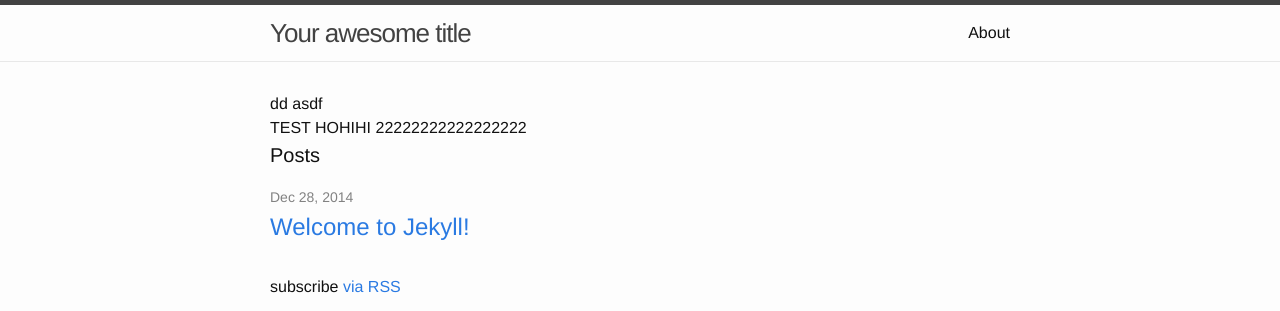
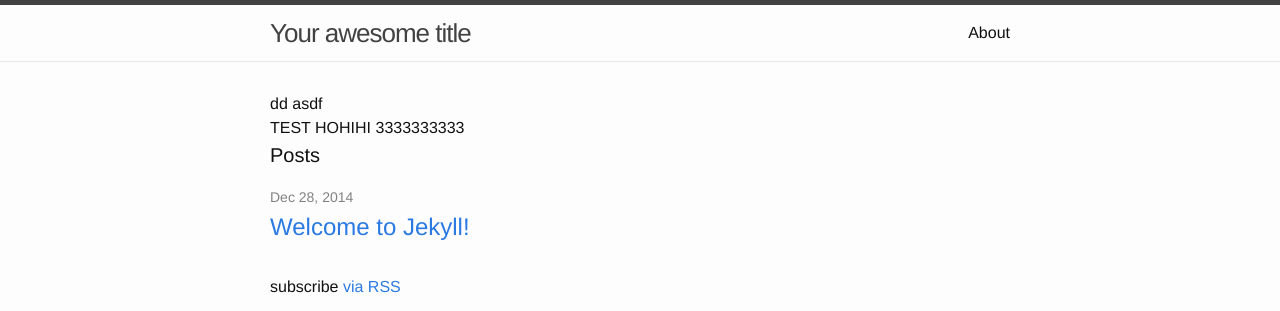
Before and after one commit to pristrom/JBehaveForJira, a Jekyll site: the page built from index.html, in a window 1280 px wide. Shown: the top 311 px of the page. Built offline with Jekyll 4.4.1, drawn with Linux system fonts in a browser that asks for light colours.

Commit message:
latest changes

```diff
--- a/_config.yml
+++ b/_config.yml
@@ -5,7 +5,8 @@
   Write an awesome description for your new site here. You can edit this
   line in _config.yml. It will appear in your document head meta (for
   Google search results) and in your feed.xml site description.
-baseurl: "" # the subpath of your site, e.g. /blog/
+#baseurl: "" # the subpath of your site, e.g. /blog/
+baseurl: /JBehaveForJira
 url: "http://yourdomain.com" # the base hostname & protocol for your site
 twitter_username: jekyllrb
 github_username:  jekyll
--- a/index.html
+++ b/index.html
@@ -3,12 +3,9 @@
 ---
 
 dd asdf
-
-
-
 <div class="home">
 
-TEST HOHIHI 22222222222222222
+TEST HOHIHI 3333333333
 
   <h1 class="page-heading">Posts</h1>
 
```
